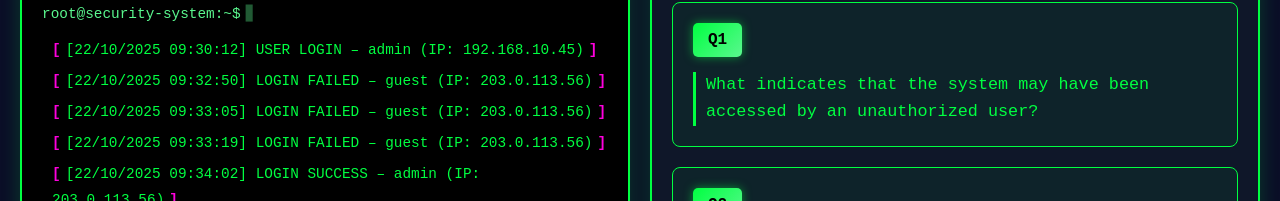
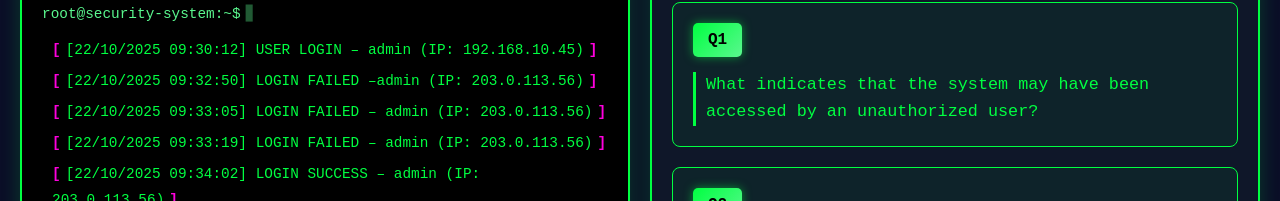
Before and after one commit to SWARNAKARTHIKA/csau-_tdc-set1, a React (Vite) app: page / in a window 1280 px wide. Shown: the part 303-504 px from the top of the page. Built offline with nearby package versions, Linux system fonts and the light colour scheme.

Commit message:
Fix user roles in system log entries
Updated system log entries to reflect correct user roles.

```diff
--- a/src/data/scenarios.js
+++ b/src/data/scenarios.js
@@ -4,9 +4,9 @@ export const scenarios = [
     title: "Question 1 (Easy)",
     systemLog: [
       "[22/10/2025 09:30:12] USER LOGIN – admin (IP: 192.168.10.45)",
-      "[22/10/2025 09:32:50] LOGIN FAILED – guest (IP: 203.0.113.56)",
-      "[22/10/2025 09:33:05] LOGIN FAILED – guest (IP: 203.0.113.56)",
-      "[22/10/2025 09:33:19] LOGIN FAILED – guest (IP: 203.0.113.56)",
+      "[22/10/2025 09:32:50] LOGIN FAILED –admin (IP: 203.0.113.56)",
+      "[22/10/2025 09:33:05] LOGIN FAILED – admin (IP: 203.0.113.56)",
+      "[22/10/2025 09:33:19] LOGIN FAILED – admin (IP: 203.0.113.56)",
       "[22/10/2025 09:34:02] LOGIN SUCCESS – admin (IP: 203.0.113.56)",
       "[22/10/2025 09:36:10] FILE ACCESSED – /secure/financial_records.db",
       "[22/10/2025 09:40:27] FILE TRANSFER – external destination detected"
@@ -14,7 +14,7 @@ export const scenarios = [
     configFile: `PermitRootLogin yes
 PasswordAuthentication yes
 MaxAuthTries 10
-AllowUsers admin guest`,
+`,
     questions: [
       {
         id: 1,
```
